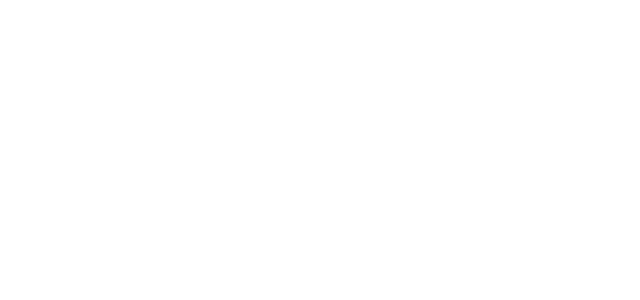
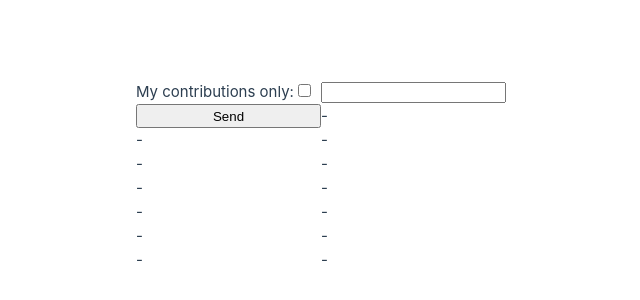
Before and after one commit to roddone/l3sdn-td1, a Vue app: page / in a window 1280 px wide. Shown: the part 224-524 px from the top of the page, without its empty margins (319-959 px from the left). Built offline with nearby package versions, Linux system fonts and the light colour scheme.

Commit message:
initial components separation

```diff
--- a/src/App.vue
+++ b/src/App.vue
@@ -1,8 +1,9 @@
 <script setup>
+import MainFeed from './components/MainFeed.vue';
 </script>
 
 <template>
-
+    <MainFeed />
 </template>
 
 <style scoped>
--- /dev/null
+++ b/src/components/Flit.vue
@@ -0,0 +1,14 @@
+<template>
+    <div v-for="flutter in flutters">
+        <Flutter :user="flutter.user" :pub_time="flutter.pub_time" :text="flutter.text" />
+    </div>
+</template>
+
+<script setup>
+import Flutter from './Flutter.vue';
+
+
+const props = defineProps([
+    'flutters'
+])
+</script>
--- /dev/null
+++ b/src/components/Flutter.vue
@@ -0,0 +1,11 @@
+<template>
+    <p>{{ user }} - {{ pub_time }}</p>
+    <p>{{ text }}</p>
+</template>
+
+<script setup>
+
+const props = defineProps([
+    'user', 'pub_time', 'text'
+])
+</script>
--- /dev/null
+++ b/src/components/MainFeed.vue
@@ -0,0 +1,42 @@
+<template>
+    <label>
+        My contributions only: <input type="checkbox" @click="changeFeed()">
+    </label>
+    <Whatsupbar />
+    <Flit flutters="getFlutters()"/>
+
+</template>
+
+<script setup>
+import { ref, computed } from 'vue';
+
+import Whatsupbar from './Whatsupbar.vue';
+import Flit from './Flit.vue';
+
+let overall = true;
+
+
+const changeFeed = () => {
+    console.log("eolmana sigani jinaya i deuli pogcheongi dwilkka?")
+    overall = !overall
+}
+
+const flutters = ref([
+    { user: 'woooooo', pub_time: '10:30', text: 'hello.' },
+    { user: 'non.', pub_time: '10:20', text: 'Hello guys.' },
+    { user: 'Raaaaaawr', pub_time: '10:10', text: '여러분들!!!! 호랑해!!!' },
+    { user: 'angel', pub_time: '10:00', text: 'hiiiiii :)' },
+    { user: 'LD', pub_time: '10:00', text: 'hellooo everyone! how are you ?' },
+])
+
+const getFlutters = () => {
+    console.log("spring day")
+    if (overall) {
+        console.log("dabdabhaedo jom kidalyeojwo")
+        return flutters
+    } else {
+        return flutters.value.filter(flutter => flutter.user == 'angel')
+    }
+}
+
+</script>
--- /dev/null
+++ b/src/components/Whatsupbar.vue
@@ -0,0 +1,9 @@
+<template>
+    <div>
+        <input type="text">
+    </div>
+    <button>Send</button>
+</template>
+
+<script setup>
+</script>
```
